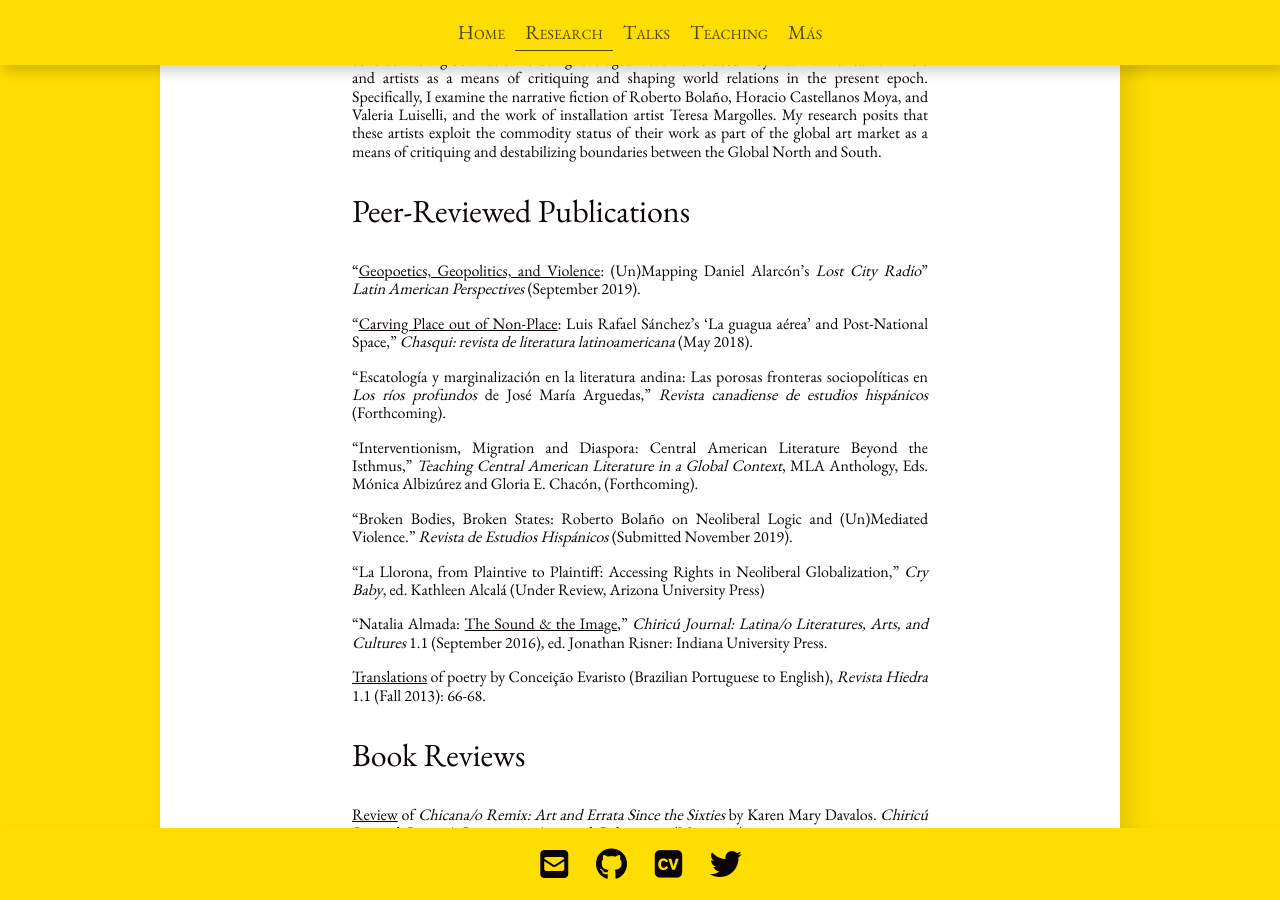
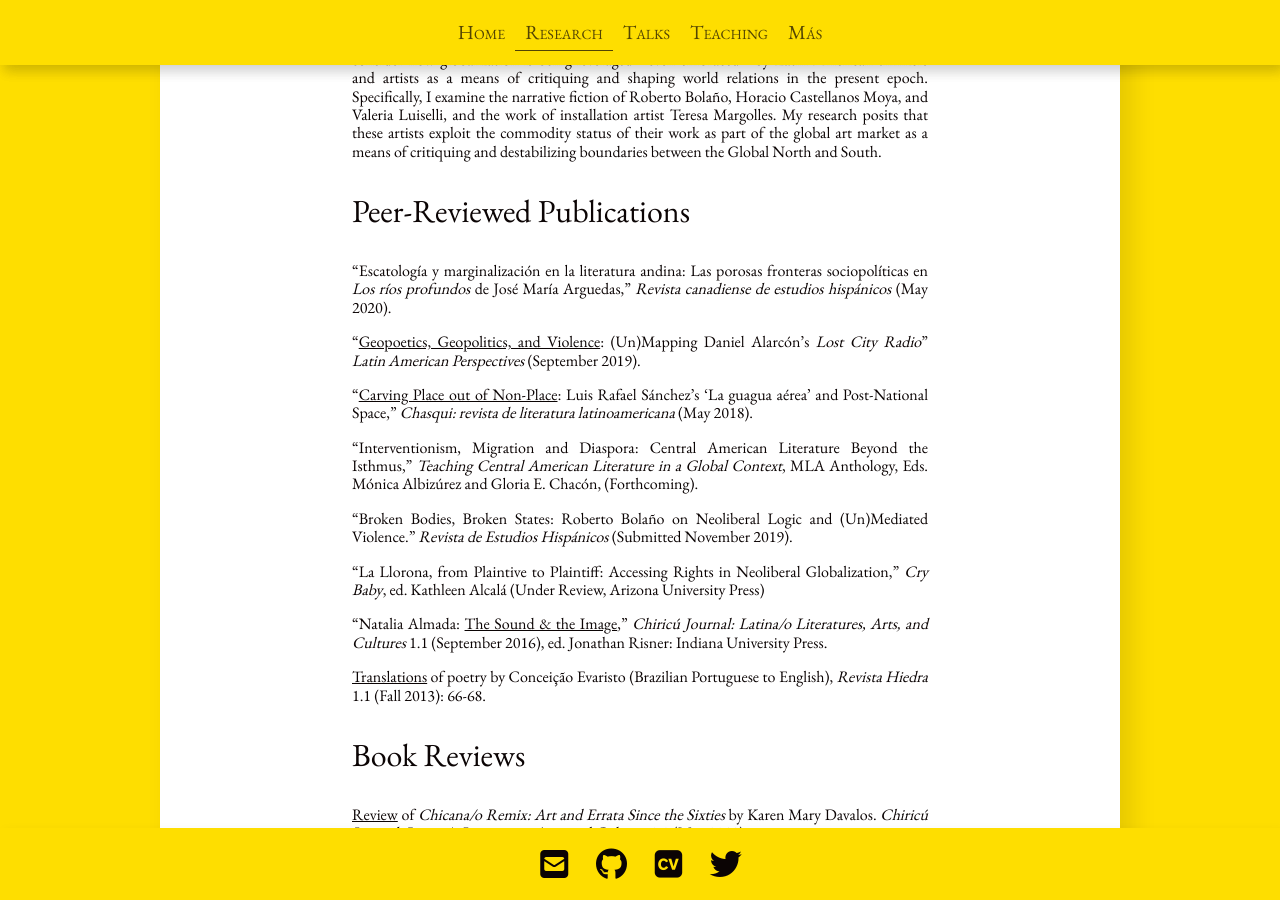
Before and after one commit to dajmcdon/tamara-site, a Jekyll site: the page built from research.md, in a window 1280 px wide and 900 px high, scrolled down 624 px. Built offline with Jekyll 4.4.1, drawn with Linux system fonts in a browser that asks for light colours; nearby versions of some CDN libraries; some web fonts are replaced.

Commit message:
Escatología

```diff
--- a/research.md
+++ b/research.md
@@ -28,11 +28,12 @@ art market as a means of critiquing and destabilizing boundaries between the Glo
 
 ## Peer-Reviewed Publications
 
+
+* "Escatología y marginalización en la literatura andina: Las porosas fronteras sociopolíticas en _Los ríos profundos_ de José María Arguedas,” _Revista canadiense de estudios hispánicos_ (May 2020).
+
 * "[Geopoetics, Geopolitics, and Violence](https://www.academia.edu/40263382/Geopoetics_Geopolitics_and_Violence_Un_Mapping_Daniel_Alarcóns_Lost_City_Radio): (Un)Mapping Daniel Alarcón’s _Lost City Radio_” _Latin American Perspectives_ (September 2019).
 
 * "[Carving Place out of Non-Place](https://www.academia.edu/39790659/Carving_Place_out_of_Non-Place_Luis_Rafael_Sánchez_s_La_guagua_aérea_and_Postnational_Space): Luis Rafael Sánchez’s ‘La guagua aérea’ and Post-National Space,” _Chasqui: revista de literatura latinoamericana_ (May 2018).
-
-* "Escatología y marginalización en la literatura andina: Las porosas fronteras sociopolíticas en _Los ríos profundos_ de José María Arguedas,” _Revista canadiense de estudios hispánicos_ (Forthcoming).
 
 * "Interventionism, Migration and Diaspora: Central American Literature Beyond the Isthmus,” _Teaching Central American Literature in a Global Context_, MLA Anthology, Eds. Mónica Albizúrez and Gloria E. Chacón, (Forthcoming).
 
```
Also changed, not shown: 1 other file.
